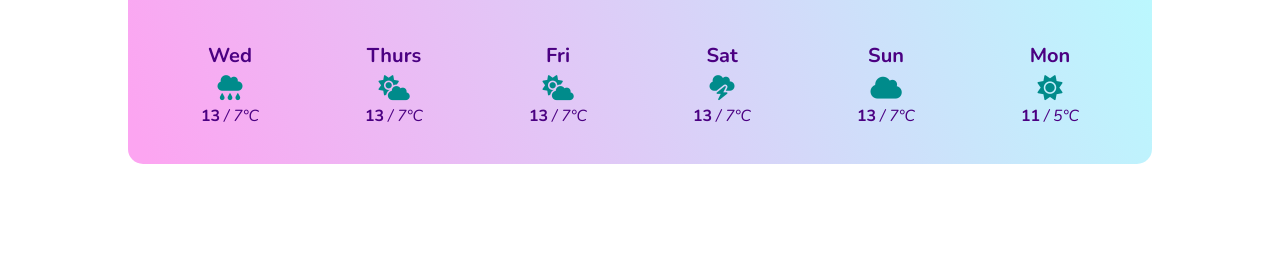
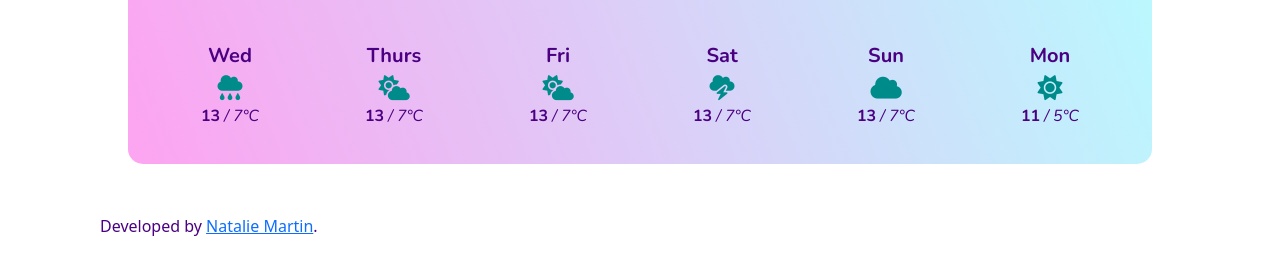
Before and after one commit to natlmartin/SC-Plus-Week6-Final, a plain HTML site: page index.html in a window 1280 px wide. Shown: the part 281-556 px from the top of the page. Drawn offline with nearby package versions, Linux system fonts and the light colour scheme.

Commit message:
Added GitHub link
Added GitHub link to index.html and styled div

```diff
--- a/index.html
+++ b/index.html
@@ -108,6 +108,14 @@
         </div>
       </div>
     </div>
+    <div class="credit">
+      <p>
+        Developed by
+        <a href="https://github.com/natlmartin/SC-Plus-Week6-Final"
+          >Natalie Martin</a
+        >.
+      </p>
+    </div>
     <script src="/src/index.js"></script>
     <script
       src="https://kit.fontawesome.com/b835b7fd62.js"
--- a/src/styles.css
+++ b/src/styles.css
@@ -110,3 +110,9 @@ div > h3 {
 #selected-temp {
   color: #008b8b;
 }
+
+.credit {
+  width: 80%;
+  margin-left: 80px;
+  padding-left: 20px;
+}
```
